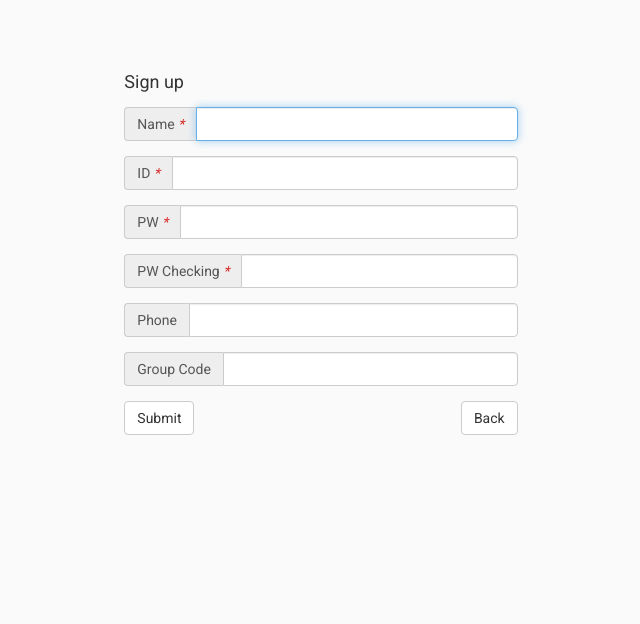
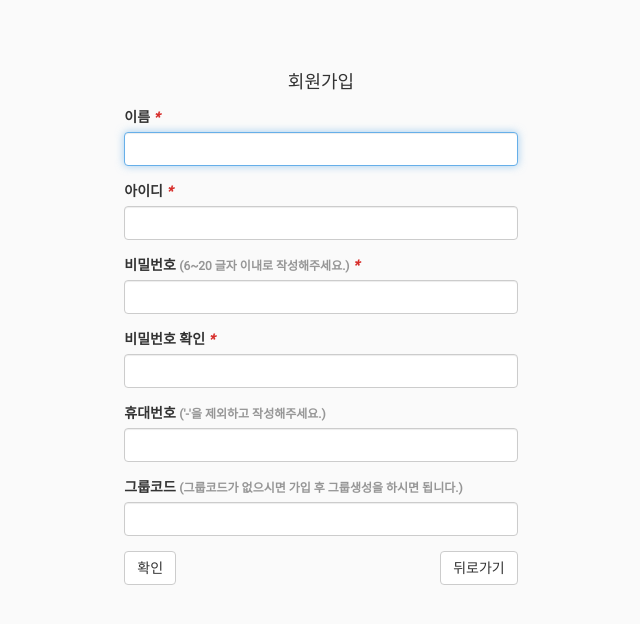
Before and after one commit to inhyeok/Its, a Python web app: template templates/signup.html in a window 1280 px wide. Shown: the part 60-684 px from the top of the page, without its empty margins (319-959 px from the left). Run offline with Jinja, Linux system fonts and the light colour scheme; the template is opened without the code that fills it, so the values that code supplies are empty; some libraries are stand-ins or nearby versions.

Commit message:
Revert "Fix signup form"
This reverts commit 152c53a1a92c0029385e10b6746d5f769cb3f746.

```diff
--- a/templates/signup.html
+++ b/templates/signup.html
@@ -9,56 +9,49 @@
   <div class='row' style='padding-top: 5%;'>
     <div class='col-sm-4 col-sm-offset-4'>
       <form id='signupForm' action="{{url_for('signup')}}" method='POST'>
-        <div class='form-group'>
-          <h4>Sign up</h4>
+        <div class='form-group text-center'>
+          <h4>회원가입</h4>
         </div>
         <div class='form-group'>
-          <div class='input-group'>
-            <span class='input-group-addon'>Name
-              <i class='required'>*</i>
-            </span>
-            <input type='text' id='name' name='name' class='form-control' autofocus />
-          </div>
+          <label>이름
+            <i class='required'>*</i>
+          </label>
+          <input type='text' id='name' name='name' class='form-control' autofocus />
         </div>
         <div class='form-group'>
-          <div class='input-group'>
-            <span class='input-group-addon'>ID
-              <i class='required'>*</i>
-            </span>
-            <input type='text' id='id' name='id' class='form-control' />
-          </div>
+          <label>아이디
+            <i class='required'>*</i>
+          </label>
+          <input type='text' id='id' name='id' class='form-control' />
         </div>
         <div class='form-group'>
-          <div class='input-group'>
-            <span class='input-group-addon'>PW
-              <i class='required'>*</i>
-            </span>
-            <input type='password' id='pw' name='pw' class='form-control' />
-          </div>
+          <label>비밀번호
+            <span class='text-muted'>(6~20 글자 이내로 작성해주세요.)</span>
+            <i class='required'>*</i>
+          </label>
+          <input type='password' id='pw' name='pw' class='form-control' />
         </div>
         <div class='form-group'>
-          <div class='input-group'>
-            <span class='input-group-addon'>PW Checking
-              <i class='required'>*</i>
-            </span>
-            <input type='password' id='pwCheck' name='pwCheck' class='form-control' />
-          </div>
+          <label>비밀번호 확인
+            <i class='required'>*</i>
+          </label>
+          <input type='password' id='pwCheck' name='pwCheck' class='form-control' />
         </div>
         <div class='form-group'>
-          <div class='input-group'>
-            <span class='input-group-addon'>Phone</span>
-            <input type='text' id='phone' name='phone' class='form-control' />
-          </div>
+          <label>휴대번호
+            <span class='text-muted'>('-'을 제외하고 작성해주세요.)</span>
+          </label>
+          <input type='text' id='phone' name='phone' class='form-control' />
         </div>
         <div class='form-group'>
-          <div class='input-group'>
-            <span class='input-group-addon'>Group Code</span>
-            <input type='text' id='groupCode' name='group_code' class='form-control' />
-          </div>
+          <label>그룹코드
+            <span class='text-muted'>(그룹코드가 없으시면 가입 후 그룹생성을 하시면 됩니다.)</span>
+          </label>
+          <input type='text' id='groupCode' name='group_code' class='form-control' />
         </div>
         <div class='form-group'>
-          <button type='submit' class='btn btn-default'>Submit</button>
-          <a href='/login' class='btn btn-default pull-right'>Back</a>
+          <button type='submit' class='btn btn-default'>확인</button>
+          <a href='/login' class='btn btn-default pull-right'>뒤로가기</a>
         </div>
       </form>
     </div>
```
